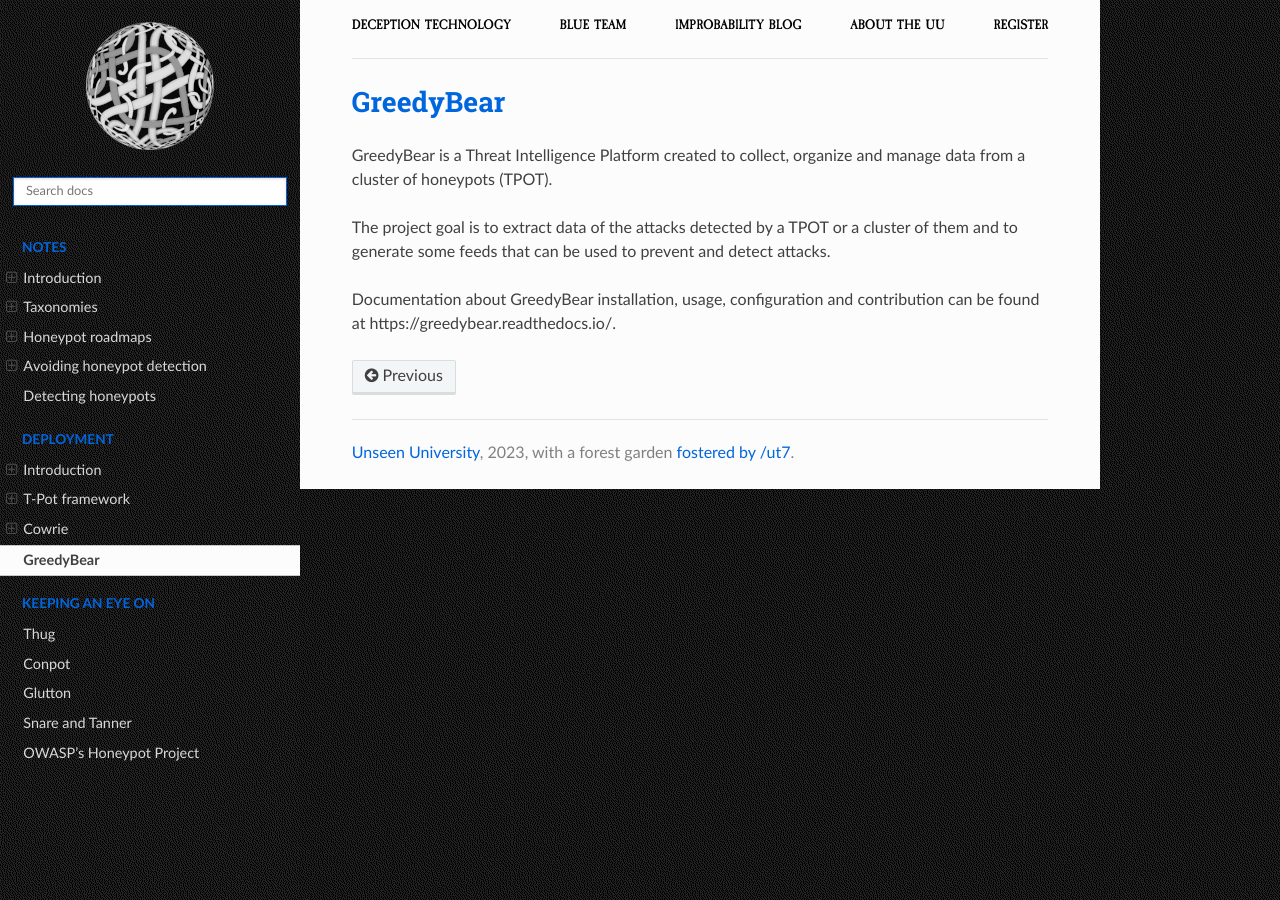
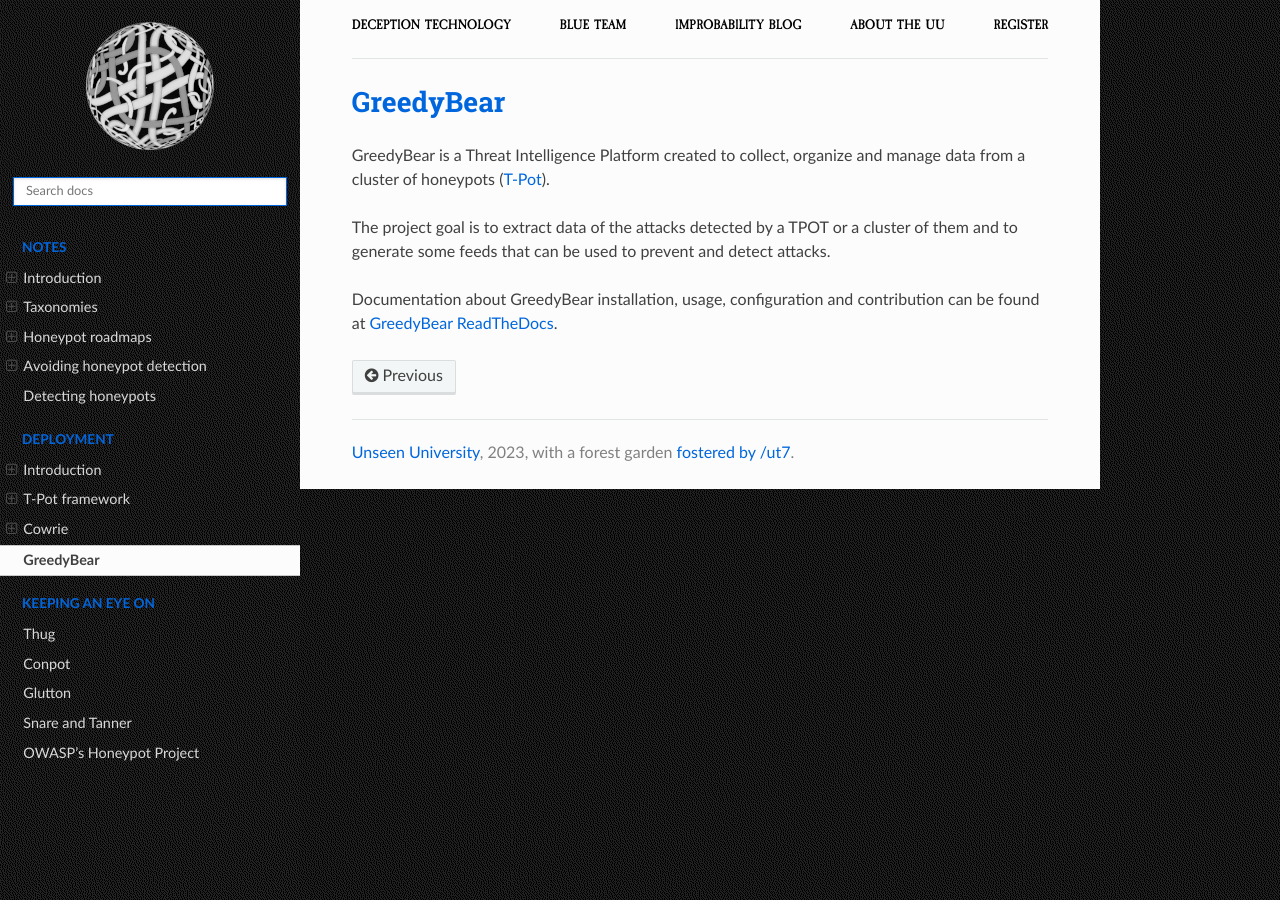
Before and after one commit to tymyrddin/blue-honey, a Sphinx documentation site: the page built from source/docs/deploy/greedybear.md, in a window 1280 px wide. Built offline with Sphinx 7.4.7 and the Read the Docs theme 2.0.0, drawn with Linux system fonts in a browser that asks for light colours.

Commit message:
Refactoring

```diff
--- a/source/docs/deploy/greedybear.md
+++ b/source/docs/deploy/greedybear.md
@@ -1,7 +1,7 @@
 # GreedyBear
 
-GreedyBear is a Threat Intelligence Platform created to collect, organize and manage data from a cluster of honeypots (TPOT).
+GreedyBear is a Threat Intelligence Platform created to collect, organize and manage data from a cluster of honeypots ([T-Pot](tpot.md)).
 
 The project goal is to extract data of the attacks detected by a TPOT or a cluster of them and to generate some feeds that can be used to prevent and detect attacks.
 
-Documentation about GreedyBear installation, usage, configuration and contribution can be found at https://greedybear.readthedocs.io/.
+Documentation about GreedyBear installation, usage, configuration and contribution can be found at [GreedyBear ReadTheDocs](https://greedybear.readthedocs.io/).
```
